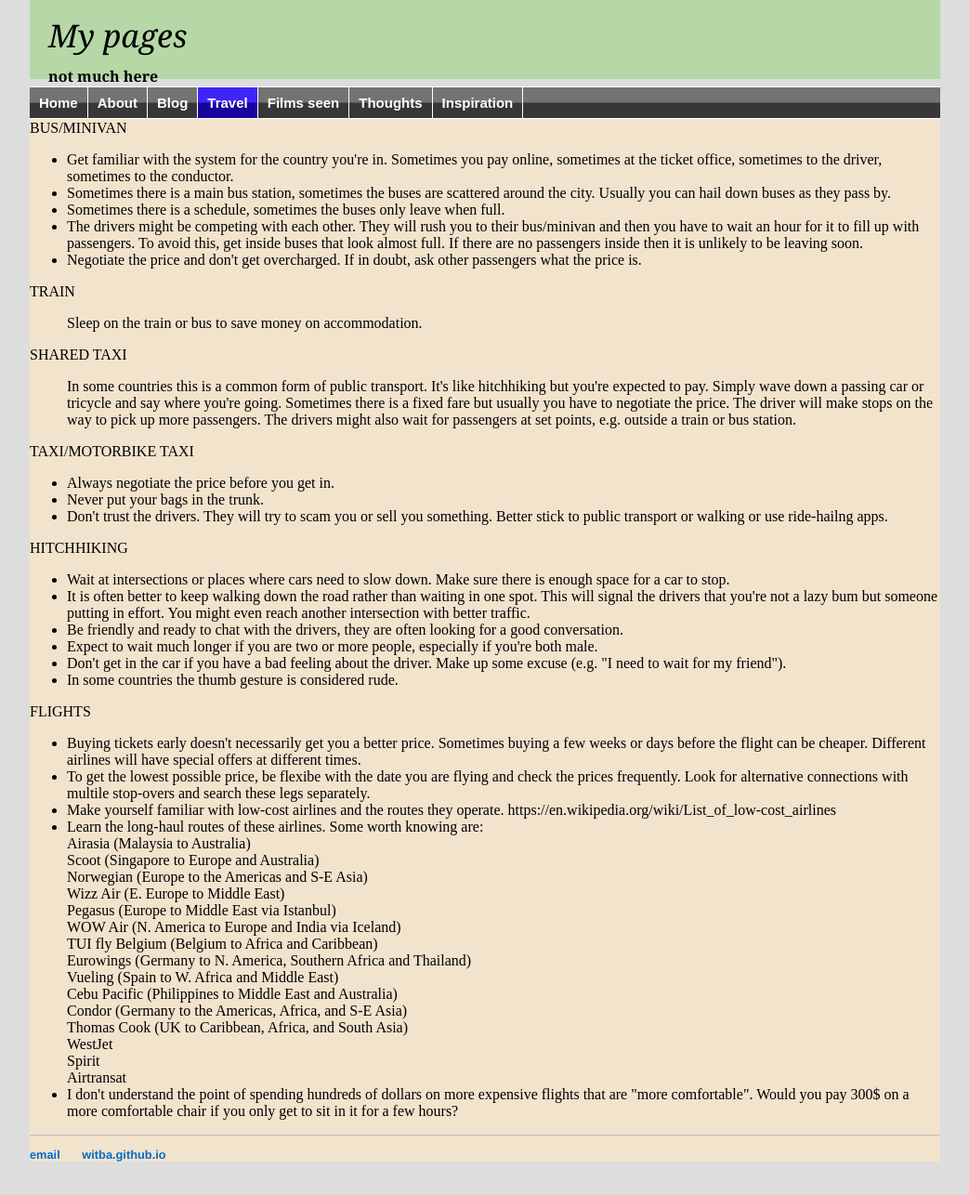
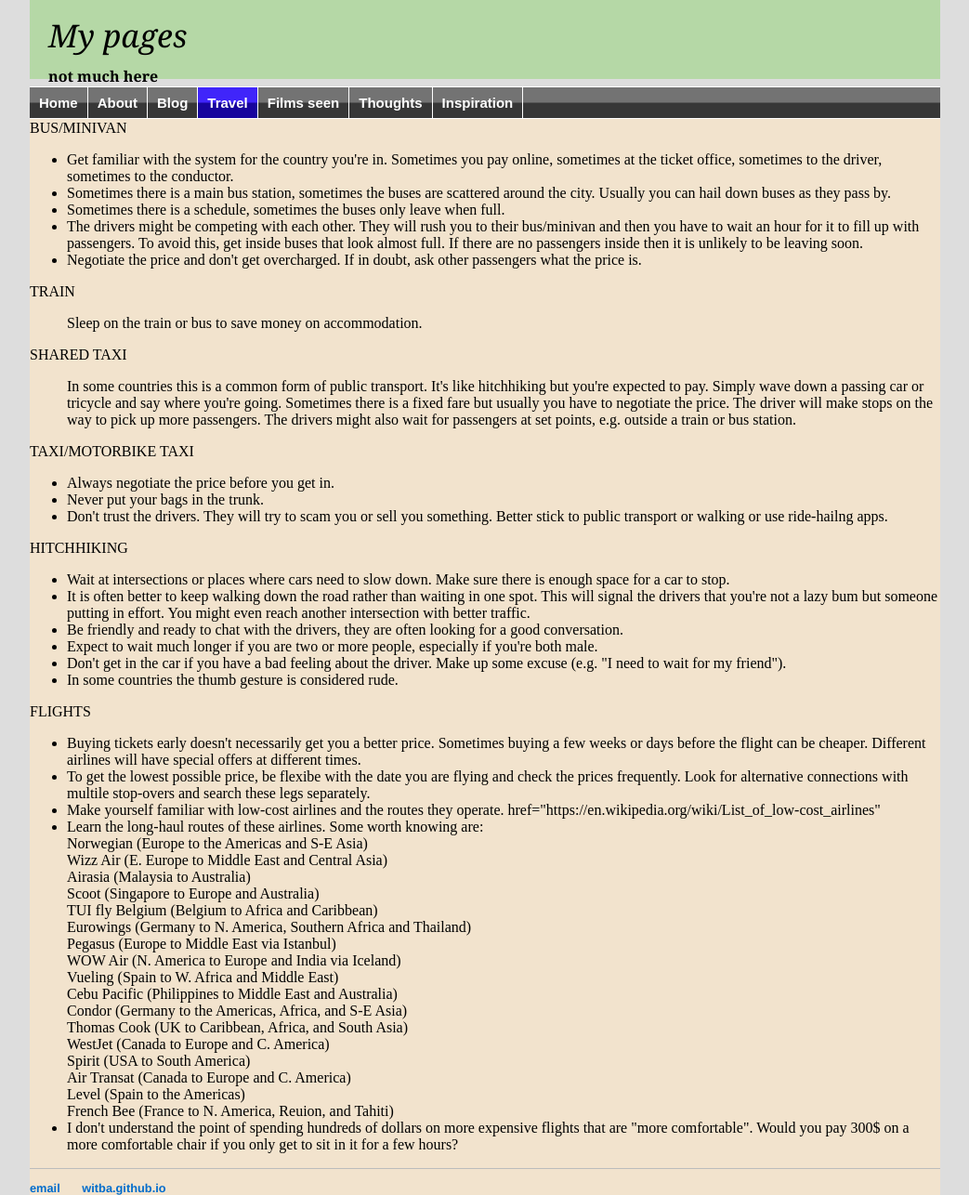
Before and after one commit to witba/witba.github.io, a Jekyll site: the page built from travel/transport.html, in a window 1280 px wide. Shown: the whole page at 93% size, without its empty margins (118-1161 px from the left). Built offline with Jekyll 4.4.1, drawn with Linux system fonts in a browser that asks for light colours; before the commit the page ends 1250 px from its top, so only the background shows below that.

Commit message:
Update transport.html

```diff
--- a/travel/transport.html
+++ b/travel/transport.html
@@ -41,23 +41,25 @@ FLIGHTS<br>
 <ul>
 <li>Buying tickets early doesn't necessarily get you a better price. Sometimes buying a few weeks or days before the flight can be cheaper. Different airlines will have special offers at different times.<br>
 <li>To get the lowest possible price, be flexibe with the date you are flying and check the prices frequently. Look for alternative connections with multile stop-overs and search these legs separately.<br>
-<li>Make yourself familiar with low-cost airlines and the routes they operate. https://en.wikipedia.org/wiki/List_of_low-cost_airlines
+<li>Make yourself familiar with low-cost airlines and the routes they operate. href="https://en.wikipedia.org/wiki/List_of_low-cost_airlines"
 <li>Learn the long-haul routes of these airlines. Some worth knowing are: <br>
+Norwegian (Europe to the Americas and S-E Asia)<br>
+Wizz Air (E. Europe to Middle East and Central Asia)<br>
 Airasia (Malaysia to Australia)<br>
 Scoot (Singapore to Europe and Australia)<br>
-Norwegian (Europe to the Americas and S-E Asia)<br>
-Wizz Air (E. Europe to Middle East)<br>
+TUI fly Belgium (Belgium to Africa and Caribbean)<br>
+Eurowings (Germany to N. America, Southern Africa and Thailand)<br>
 Pegasus (Europe to Middle East via Istanbul)<br>
 WOW Air (N. America to Europe and India via Iceland)<br>
-TUI fly Belgium (Belgium to Africa and Caribbean)<br>
-Eurowings (Germany to N. America, Southern Africa and Thailand)<br>
 Vueling (Spain to W. Africa and Middle East)<br>
 Cebu Pacific (Philippines to Middle East and Australia)<br>
 Condor (Germany to the Americas, Africa, and S-E Asia)<br>
 Thomas Cook (UK to Caribbean, Africa, and South Asia)<br>
-WestJet<br>
-Spirit<br>
-Airtransat<br>
+WestJet (Canada to Europe and C. America)<br>
+Spirit (USA to South America)<br>
+Air Transat (Canada to Europe and C. America)<br>
+Level (Spain to the Americas)<br>
+French Bee (France to N. America, Reuion, and Tahiti)<br>
 <li>I don't understand the point of spending hundreds of dollars on more expensive flights that are "more comfortable". Would you pay 300$ on a more comfortable chair if you only get to sit in it for a few hours?
 </ul>
 </div>
```
